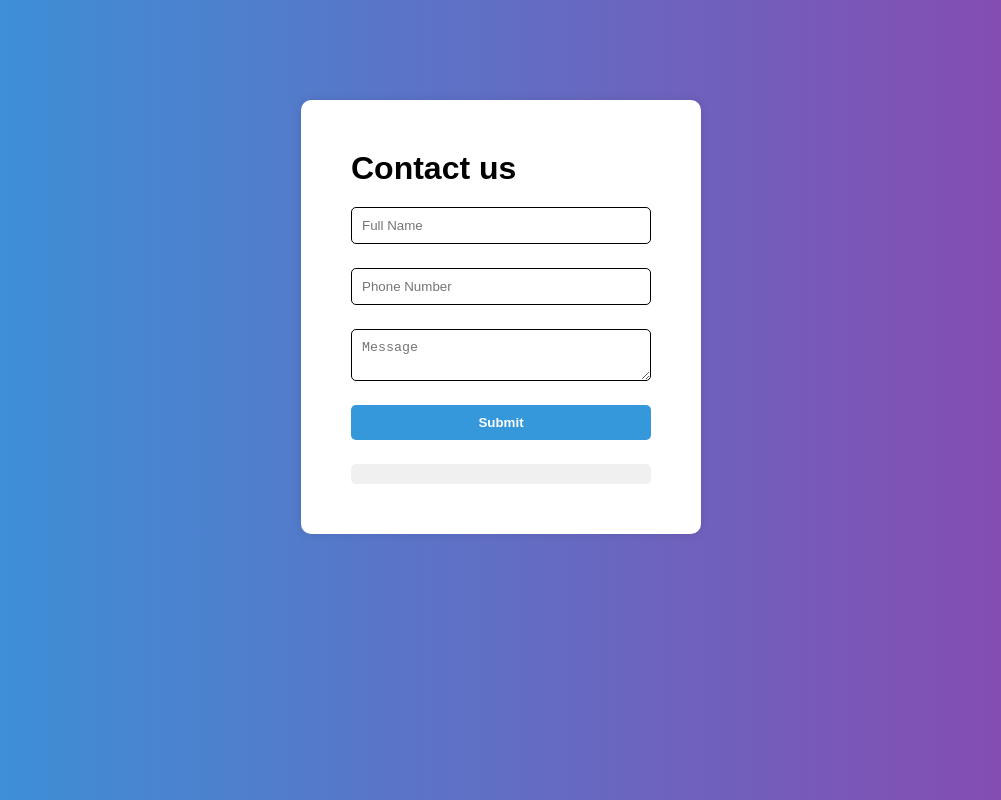
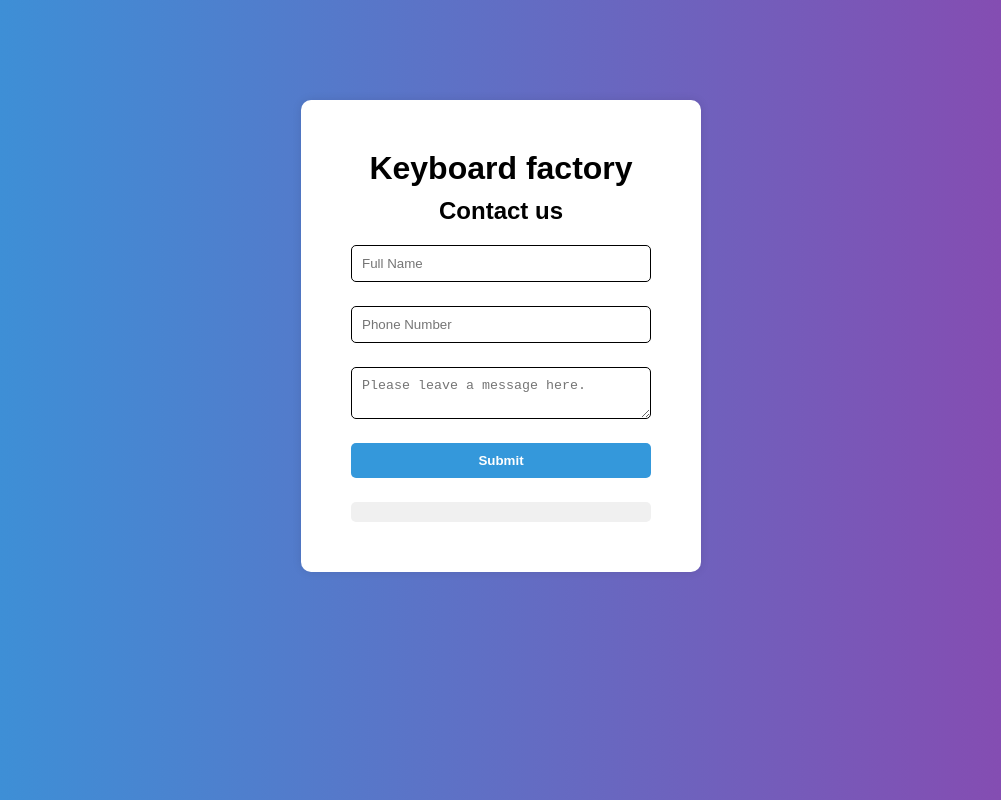
Before and after one commit to prgrmr-yn/barcode-gerated-form, a plain HTML site: page index.html in a window 1280 px wide. Shown: the whole page, without its empty margins (139-1140 px from the left). Drawn offline with Linux system fonts and the light colour scheme.

Commit message:
added title

```diff
--- a/index.html
+++ b/index.html
@@ -4,20 +4,21 @@
   <meta charset="UTF-8">
   <meta http-equiv="X-UA-Compatible" content="IE=edge">
   <meta name="viewport" content="width=device-width, initial-scale=1, user-scalable=no">
-  <title>Document</title>
+  <title>Contact Form</title>
   <link rel="stylesheet" href="./styles.css">
 </head>
 <body>
 
   <div class="container">
-    <h1>Contact us</h1>
+    <h1>Keyboard factory</h1>
+    <h2>Contact us</h2>
     <form id="myForm">
         <!-- <label for="name">Name:</label> -->
         <input type="text" id="name" name="name" placeholder="Full Name" required>
         <!-- <label for="number">Phone Number:</label> -->
         <input type="tel" id="number" placeholder="Phone Number" name="number" >
         <!-- <label for="message">Message:</label> -->
-        <textarea id="message" name="message" placeholder="Message" required></textarea>
+        <textarea id="message" name="message" placeholder="Please leave a message here." required></textarea>
         <button type="submit">Submit</button>
     </form>
     <div id="response"></div>
--- a/styles.css
+++ b/styles.css
@@ -8,6 +8,14 @@
 body {
   background-image: linear-gradient(to right, #3498db, #8e44ad);
   font-family: Arial, sans-serif;
+}
+
+h1{
+  margin-bottom: 10px;
+}
+
+h1,h2{
+  text-align: center;
 }
 
 .container {
```
Also changed, not shown: script.js (+1 -1 lines).
